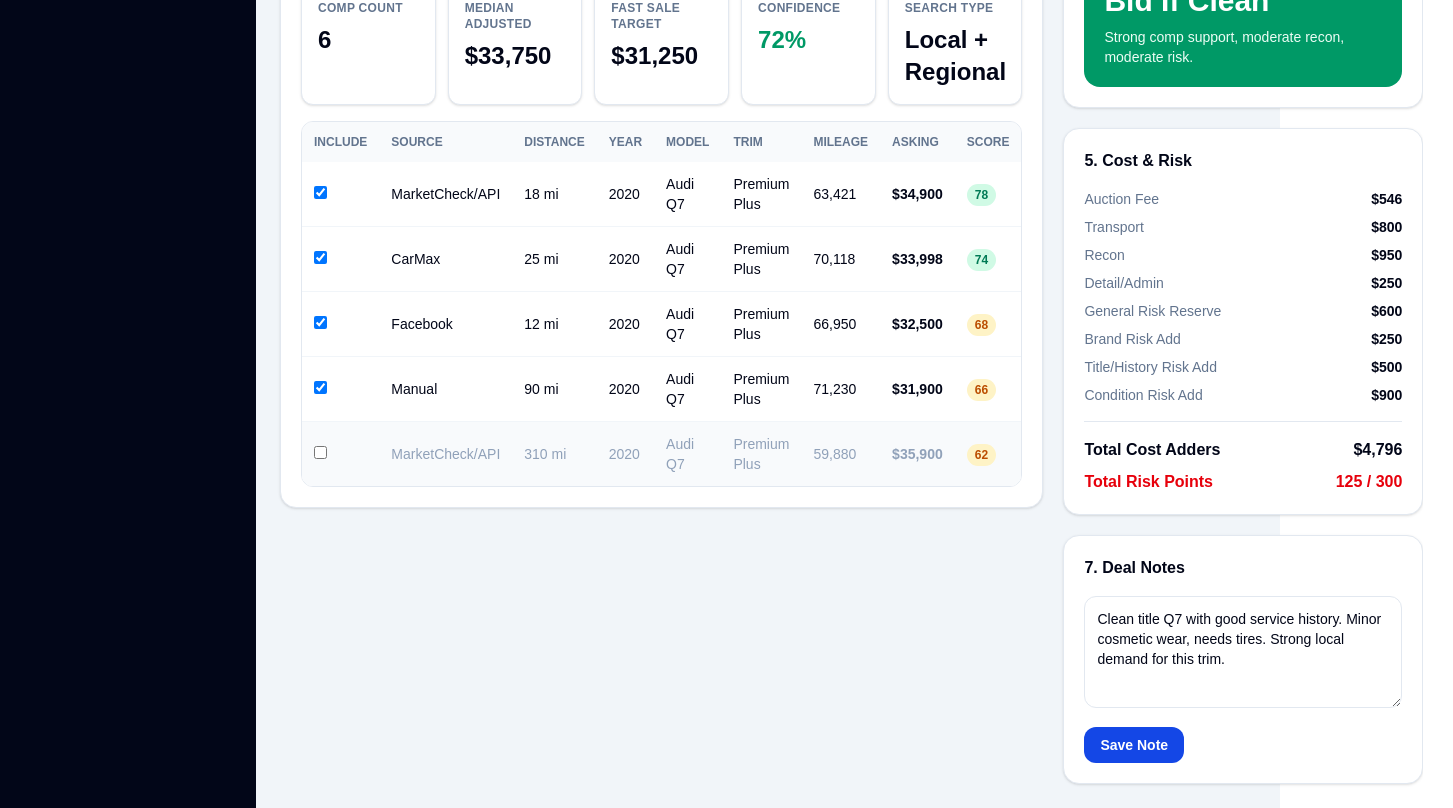
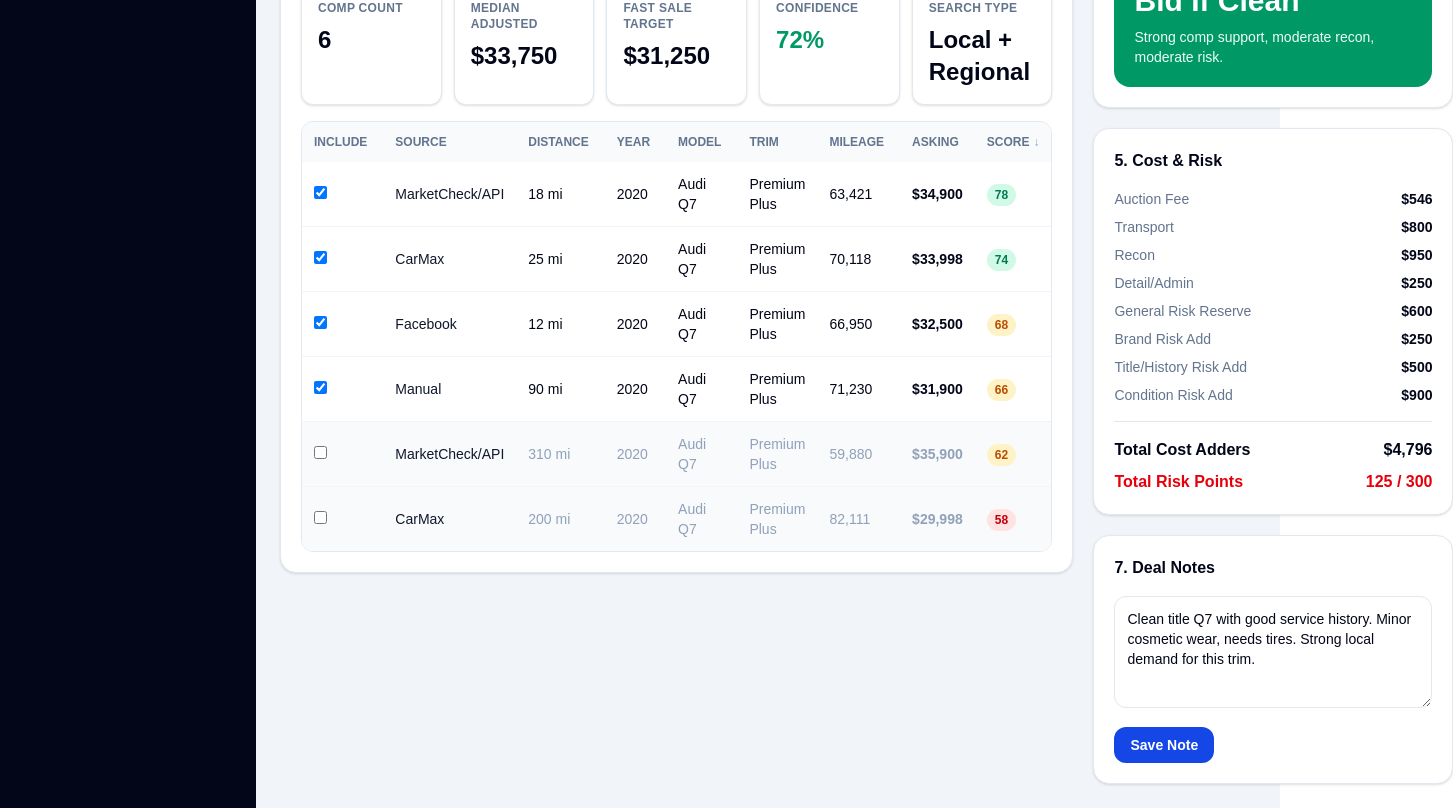
Before and after one commit to GET-Jon/mmav, a Next.js app: page / in a window 1280 px wide. Shown: the part 620-1428 px from the top of the page, 1453 px wide, since content can reach past the window. Built offline with nearby package versions, Linux system fonts and the light colour scheme.

Commit message:
Add sortable market comps table

```diff
--- a/app/page.tsx
+++ b/app/page.tsx
@@ -1,60 +1,4 @@
-const comps = [
-  {
-    source: "MarketCheck/API",
-    distance: "18 mi",
-    year: 2020,
-    model: "Audi Q7",
-    trim: "Premium Plus",
-    mileage: "63,421",
-    asking: "$34,900",
-    score: 78,
-    included: true,
-  },
-  {
-    source: "CarMax",
-    distance: "25 mi",
-    year: 2020,
-    model: "Audi Q7",
-    trim: "Premium Plus",
-    mileage: "70,118",
-    asking: "$33,998",
-    score: 74,
-    included: true,
-  },
-  {
-    source: "Facebook",
-    distance: "12 mi",
-    year: 2020,
-    model: "Audi Q7",
-    trim: "Premium Plus",
-    mileage: "66,950",
-    asking: "$32,500",
-    score: 68,
-    included: true,
-  },
-  {
-    source: "Manual",
-    distance: "90 mi",
-    year: 2020,
-    model: "Audi Q7",
-    trim: "Premium Plus",
-    mileage: "71,230",
-    asking: "$31,900",
-    score: 66,
-    included: true,
-  },
-  {
-    source: "MarketCheck/API",
-    distance: "310 mi",
-    year: 2020,
-    model: "Audi Q7",
-    trim: "Premium Plus",
-    mileage: "59,880",
-    asking: "$35,900",
-    score: 62,
-    included: false,
-  },
-];
+import { MarketCompsTable } from "@/components/comps/market-comps-table";
 
 function MetricCard({
   label,
@@ -147,9 +91,7 @@ export default function Home() {
 
         <div className="flex min-w-0 flex-1 flex-col">
           <header className="flex h-16 items-center justify-between border-b border-slate-200 bg-white px-6">
-            <div>
-              <div className="text-xl font-bold">Auction Evaluator</div>
-            </div>
+            <div className="text-xl font-bold">Auction Evaluator</div>
             <div className="hidden w-[420px] rounded-xl border border-slate-200 bg-slate-50 px-4 py-2 text-sm text-slate-500 md:block">
               Enter VIN or search vehicles...
             </div>
@@ -301,55 +243,7 @@ export default function Home() {
                     <MetricCard label="Search Type" value="Local + Regional" />
                   </div>
 
-                  <div className="overflow-hidden rounded-xl border border-slate-200">
-                    <table className="w-full text-left text-sm">
-                      <thead className="bg-slate-50 text-xs uppercase text-slate-500">
-                        <tr>
-                          <th className="px-3 py-3">Include</th>
-                          <th className="px-3 py-3">Source</th>
-                          <th className="px-3 py-3">Distance</th>
-                          <th className="px-3 py-3">Year</th>
-                          <th className="px-3 py-3">Model</th>
-                          <th className="px-3 py-3">Trim</th>
-                          <th className="px-3 py-3">Mileage</th>
-                          <th className="px-3 py-3">Asking</th>
-                          <th className="px-3 py-3">Score</th>
-                        </tr>
-                      </thead>
-                      <tbody className="divide-y divide-slate-100 bg-white">
-                        {comps.map((comp, index) => (
-                          <tr
-                            key={index}
-                            className={!comp.included ? "bg-slate-50 text-slate-400" : ""}
-                          >
-                            <td className="px-3 py-3">
-                              <input type="checkbox" checked={comp.included} readOnly />
-                            </td>
-                            <td className="px-3 py-3 font-medium">{comp.source}</td>
-                            <td className="px-3 py-3">{comp.distance}</td>
-                            <td className="px-3 py-3">{comp.year}</td>
-                            <td className="px-3 py-3">{comp.model}</td>
-                            <td className="px-3 py-3">{comp.trim}</td>
-                            <td className="px-3 py-3">{comp.mileage}</td>
-                            <td className="px-3 py-3 font-semibold">{comp.asking}</td>
-                            <td className="px-3 py-3">
-                              <span
-                                className={`rounded-full px-2 py-1 text-xs font-bold ${
-                                  comp.score >= 70
-                                    ? "bg-emerald-100 text-emerald-700"
-                                    : comp.score >= 60
-                                    ? "bg-amber-100 text-amber-700"
-                                    : "bg-red-100 text-red-700"
-                                }`}
-                              >
-                                {comp.score}
-                              </span>
-                            </td>
-                          </tr>
-                        ))}
-                      </tbody>
-                    </table>
-                  </div>
+                  <MarketCompsTable />
                 </SectionCard>
               </div>
 
--- /dev/null
+++ b/components/comps/market-comps-table.tsx
@@ -0,0 +1,243 @@
+"use client";
+
+import {
+  ColumnDef,
+  SortingState,
+  flexRender,
+  getCoreRowModel,
+  getSortedRowModel,
+  useReactTable,
+} from "@tanstack/react-table";
+import { useMemo, useState } from "react";
+
+type MarketComp = {
+  included: boolean;
+  source: string;
+  distance: number;
+  year: number;
+  model: string;
+  trim: string;
+  mileage: number;
+  askingPrice: number;
+  qualityScore: number;
+};
+
+const comps: MarketComp[] = [
+  {
+    included: true,
+    source: "MarketCheck/API",
+    distance: 18,
+    year: 2020,
+    model: "Audi Q7",
+    trim: "Premium Plus",
+    mileage: 63421,
+    askingPrice: 34900,
+    qualityScore: 78,
+  },
+  {
+    included: true,
+    source: "CarMax",
+    distance: 25,
+    year: 2020,
+    model: "Audi Q7",
+    trim: "Premium Plus",
+    mileage: 70118,
+    askingPrice: 33998,
+    qualityScore: 74,
+  },
+  {
+    included: true,
+    source: "Facebook",
+    distance: 12,
+    year: 2020,
+    model: "Audi Q7",
+    trim: "Premium Plus",
+    mileage: 66950,
+    askingPrice: 32500,
+    qualityScore: 68,
+  },
+  {
+    included: true,
+    source: "Manual",
+    distance: 90,
+    year: 2020,
+    model: "Audi Q7",
+    trim: "Premium Plus",
+    mileage: 71230,
+    askingPrice: 31900,
+    qualityScore: 66,
+  },
+  {
+    included: false,
+    source: "MarketCheck/API",
+    distance: 310,
+    year: 2020,
+    model: "Audi Q7",
+    trim: "Premium Plus",
+    mileage: 59880,
+    askingPrice: 35900,
+    qualityScore: 62,
+  },
+  {
+    included: false,
+    source: "CarMax",
+    distance: 200,
+    year: 2020,
+    model: "Audi Q7",
+    trim: "Premium Plus",
+    mileage: 82111,
+    askingPrice: 29998,
+    qualityScore: 58,
+  },
+];
+
+function formatMoney(value: number) {
+  return new Intl.NumberFormat("en-US", {
+    style: "currency",
+    currency: "USD",
+    maximumFractionDigits: 0,
+  }).format(value);
+}
+
+function formatNumber(value: number) {
+  return new Intl.NumberFormat("en-US").format(value);
+}
+
+export function MarketCompsTable() {
+  const [sorting, setSorting] = useState<SortingState>([
+    { id: "qualityScore", desc: true },
+  ]);
+
+  const columns = useMemo<ColumnDef<MarketComp>[]>(
+    () => [
+      {
+        accessorKey: "included",
+        header: "Include",
+        cell: ({ row }) => (
+          <input type="checkbox" checked={row.original.included} readOnly />
+        ),
+        enableSorting: true,
+      },
+      {
+        accessorKey: "source",
+        header: "Source",
+        cell: ({ row }) => (
+          <span className="font-medium text-slate-900">
+            {row.original.source}
+          </span>
+        ),
+      },
+      {
+        accessorKey: "distance",
+        header: "Distance",
+        cell: ({ row }) => `${row.original.distance} mi`,
+      },
+      {
+        accessorKey: "year",
+        header: "Year",
+      },
+      {
+        accessorKey: "model",
+        header: "Model",
+      },
+      {
+        accessorKey: "trim",
+        header: "Trim",
+      },
+      {
+        accessorKey: "mileage",
+        header: "Mileage",
+        cell: ({ row }) => formatNumber(row.original.mileage),
+      },
+      {
+        accessorKey: "askingPrice",
+        header: "Asking",
+        cell: ({ row }) => (
+          <span className="font-semibold">
+            {formatMoney(row.original.askingPrice)}
+          </span>
+        ),
+      },
+      {
+        accessorKey: "qualityScore",
+        header: "Score",
+        cell: ({ row }) => {
+          const score = row.original.qualityScore;
+          const color =
+            score >= 70
+              ? "bg-emerald-100 text-emerald-700"
+              : score >= 60
+              ? "bg-amber-100 text-amber-700"
+              : "bg-red-100 text-red-700";
+
+          return (
+            <span className={`rounded-full px-2 py-1 text-xs font-bold ${color}`}>
+              {score}
+            </span>
+          );
+        },
+      },
+    ],
+    []
+  );
+
+  const table = useReactTable({
+    data: comps,
+    columns,
+    state: {
+      sorting,
+    },
+    onSortingChange: setSorting,
+    getCoreRowModel: getCoreRowModel(),
+    getSortedRowModel: getSortedRowModel(),
+  });
+
+  return (
+    <div className="overflow-hidden rounded-xl border border-slate-200">
+      <table className="w-full text-left text-sm">
+        <thead className="bg-slate-50 text-xs uppercase text-slate-500">
+          {table.getHeaderGroups().map((headerGroup) => (
+            <tr key={headerGroup.id}>
+              {headerGroup.headers.map((header) => {
+                const sorted = header.column.getIsSorted();
+
+                return (
+                  <th
+                    key={header.id}
+                    className="cursor-pointer select-none px-3 py-3"
+                    onClick={header.column.getToggleSortingHandler()}
+                  >
+                    <div className="flex items-center gap-1">
+                      {flexRender(
+                        header.column.columnDef.header,
+                        header.getContext()
+                      )}
+                      <span className="text-slate-400">
+                        {sorted === "asc" ? "↑" : sorted === "desc" ? "↓" : ""}
+                      </span>
+                    </div>
+                  </th>
+                );
+              })}
+            </tr>
+          ))}
+        </thead>
+
+        <tbody className="divide-y divide-slate-100 bg-white">
+          {table.getRowModel().rows.map((row) => (
+            <tr
+              key={row.id}
+              className={!row.original.included ? "bg-slate-50 text-slate-400" : ""}
+            >
+              {row.getVisibleCells().map((cell) => (
+                <td key={cell.id} className="px-3 py-3">
+                  {flexRender(cell.column.columnDef.cell, cell.getContext())}
+                </td>
+              ))}
+            </tr>
+          ))}
+        </tbody>
+      </table>
+    </div>
+  );
+}
--- a/package.json
+++ b/package.json
@@ -9,6 +9,7 @@
     "lint": "eslint"
   },
   "dependencies": {
+    "@tanstack/react-table": "^8.21.3",
     "next": "16.2.9",
     "react": "19.2.4",
     "react-dom": "19.2.4"
```
Also changed, not shown: 1 other file (tests, documents, lock files or other folders).
